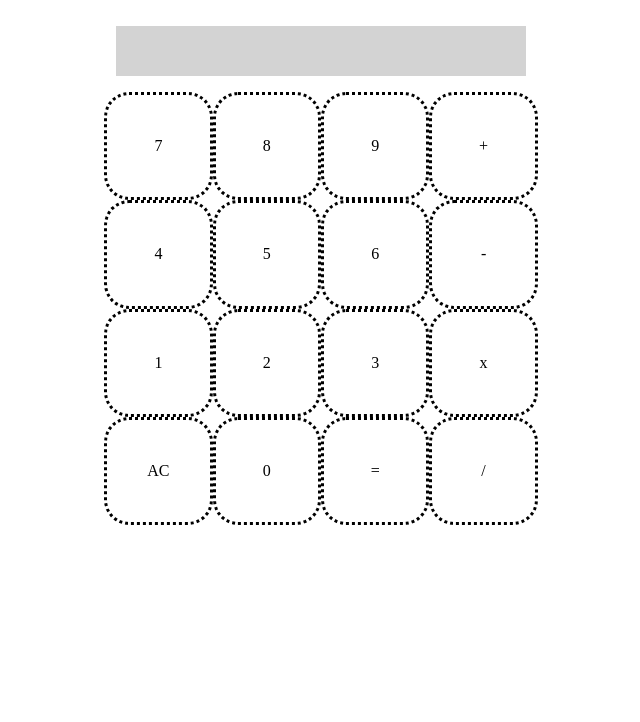
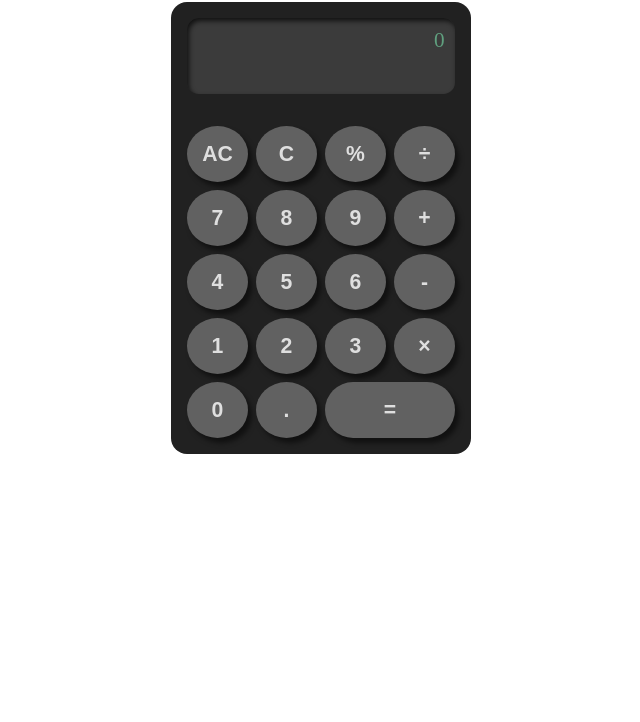
Before and after one commit to halabia/Calculator, a plain HTML site: page index.html in a window 1280 px wide. Shown: the part 78-800 px from the top of the page, without its empty margins (319-959 px from the left). Drawn offline with Linux system fonts and the light colour scheme.

Commit message:
feat: redesign

```diff
--- a/index.html
+++ b/index.html
@@ -1,36 +1,47 @@
 <!DOCTYPE html>
-<html>
+<html lang="en">
 <head>
-        <meta charset="utf-8">
-        <meta http-equiv="X-UA-Compatible" content="IE=edge">
+	<meta charset="UTF-8">
 	<title>Calculator</title>
-        <meta name="description" content="">
-        <meta name="viewport" content="width=device-width, initial-scale=1">
-        <link rel="stylesheet" href="style.css">
+	<link rel="stylesheet" type="text/css" href="./style.css">
 </head>
 <body>
-        <div class="everything">
-            <h1>Calculator</h1>
-            <p class="display"></p>
-            <div id="container">
-                <div class="content" id="seven">7</div>
-                <div class="content" id="eight">8</div>
-                <div class="content" id="nine">9</div>
-                <div class="content" id="plus">+</div>
-                <div class="content" id="four">4</div>
-                <div class="content" id="five">5</div>
-                <div class="content" id="six">6</div>
-                <div class="content" id="minus">-</div>
-                <div class="content" id="one">1</div>
-                <div class="content" id="two">2</div>
-                <div class="content" id="three">3</div>
-                <div class="content" id="multiply">x</div>
-                <div class="content" id="AC">AC</div>
-                <div class="content" id="zero">0</div>
-                <div class="content" id="=">=</div>
-                <div class="content" id="divide">/</div>
+	<section class="container-parent">
+		<div class="container__child">
+			<div class="calculator">
+				<div class="display">
+					<div class="calculator-display">
+						<output class="user-input" type="text" id="user-input">0</output>
+						<output class="result" type="text" id="result">&nbsp;</output>
 					</div>
 				</div>
-            <script src="javascript.js" async defer></script>
+				<div class="all-buttons">
+					<button class="allclear" data-type="reset" id="allclear" >AC</button>
+					<button class="clear" data-type="backspace" id="clear" >C</button>
+					<button class="operators" data-type="operator" id="remainder" value="%" >&#37</button>
+					<button class="operators" data-type="operator" id="divide" value="/" >&#247</button>
+					<button class="digits" data-type="number" id="digit-7" value="7" >7</button>
+					<button class="digits" data-type="number" id="digit-8" value="8" >8</button>
+					<button class="digits" data-type="number" id="digit-9" value="9" >9</button>
+					<button class="operators" data-type="operator" id="plus" value="+" >&#43</button>
+					<button class="digits" data-type="number" id="digit-4" value="4" >4</button>
+					<button class="digits" data-type="number" id="digit-5" value="5" >5</button>
+					<button class="digits" data-type="number" id="digit-6" value="6" >6</button>
+					<button class="operators" data-type="operator" id="minus" value="-" >&#45</button>
+					<button class="digits" data-type="number" id="digit-1" value="1" >1</button>
+					<button class="digits" data-type="number" id="digit-2" value="2" >2</button>
+					<button class="digits" data-type="number" id="digit-3" value="3" >3</button>
+					<button class="operators" data-type="operator" id="multiply" value="x" >&#215</button>
+					<button class="digits" data-type="number" id="digit-0" value="0" >0</button>
+					<button class="decimal" data-type="decimal" id="decimal" value="." >.</button>
+					<button class="equals" data-type="equal" id="equals" value="=" >&#61</button>
+				</div>
+
+			</div>
+		</div>
+	</section>
+	<footer>
+	</footer>
+	<script src="./javascript.js"></script>
 </body>
 </html>
--- a/style.css
+++ b/style.css
@@ -1,30 +1,116 @@
-#container {
-    display: grid;
-    grid-template-columns: auto auto auto auto;
-    justify-content: center;
-  }
-  .content {
-    width: 8vw;
-    height: 8vw;
-    border-style: dotted;
-    border-color: black;
-    display: flex;
-    justify-content: center;
-    align-items: center;
-    border-radius: 25px;
-    cursor: pointer;
+
+:root {
+	--white: #ffffff;
 }
 
-.display {
-    background-color: lightgray;
-    height:50px;
-    width:32vw;
-    display: flex;
-    justify-content: right;
-    align-items: center;
+*, body {
+	padding: 0;
+	margin: 0;
+	box-sizing: border-box;
 }
-.everything {
-    display: flex;
-    flex-direction: column;
-    align-items: center;
+
+.container-parent {
+	display: flex;
+	justify-content: center;
+	align-items: center;
+	text-align: center;
+	margin: 5rem auto;
+	margin-bottom: 2rem;
 }
+
+.container__child {
+	max-width: 300px;
+	width: 100%;
+}
+
+
+
+.calculator .display {
+	background: #212121;
+	padding: 1rem;
+	border-top-right-radius: 1rem;
+    border-top-left-radius: 1rem;
+}
+
+.display .calculator-display {
+	width: 100%;
+	border: 0px;
+	background: #3B3B3B;
+	border-radius: .725rem;
+    padding: .650rem;
+    box-shadow: inset 2px 3px 5px 0px rgba(0,0,0,0.7);
+    outline: none;
+}
+
+.calculator-display output {
+	display: block;
+	border: none;
+	outline: none;
+	background: transparent;
+	width: 100%;
+}
+
+output#user-input {
+	font-size: 1.325rem;
+	font-weight: 400;
+	text-align: right;
+	color: #60A07F;
+}
+
+output#result {
+	font-size: 1.625rem;
+	font-weight: 600;
+	text-align: right;
+	color: var(--white);
+}
+
+.calculator .all-buttons {
+    display: grid;
+    grid-template-columns: repeat(4, 1fr);
+    height: 100%;
+    grid-gap: .5rem;
+    padding: 1rem;
+    background: #212121;
+    border-bottom-right-radius: 1rem;
+    border-bottom-left-radius: 1rem;
+}
+
+.all-buttons button {
+    font-size: 1.325rem;
+    padding: 1rem 0;
+    font-weight: 700;
+    background: #616161;
+    border: 0px solid transparent;
+    outline: none;
+    text-decoration: none;
+    border-radius: 100%;
+    box-shadow: 4px 5px 5px 0px rgba(0,0,0,0.5);
+    color: #DFDFDF;
+    cursor: pointer;
+    transition: all .15s ease-in-out;
+}
+
+button.equals {
+	grid-column: 3 / 5;
+	border-radius: 2.5rem;
+}
+
+button.equals:hover,
+button.decimal:hover,
+button.digits:hover,
+button.operators:hover,
+button.allclear:hover,
+button.clear:hover {
+	background: white;
+	color: #000;
+	transform: translateY(-0.2rem);
+}
+
+button.digits:active,
+button.operators:active,
+button.decimal:active,
+button.allclear:active,
+button.clear:active,
+button.equals:active {
+	transform: translateY(0rem);
+}
```
Lines whose indentation alone changed are shown as unchanged.
